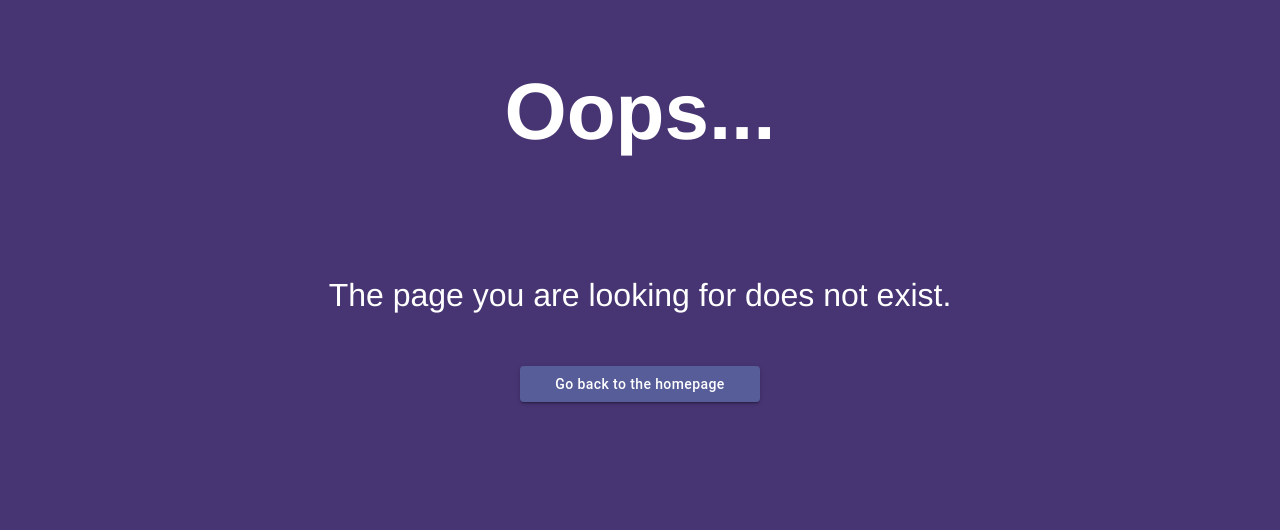
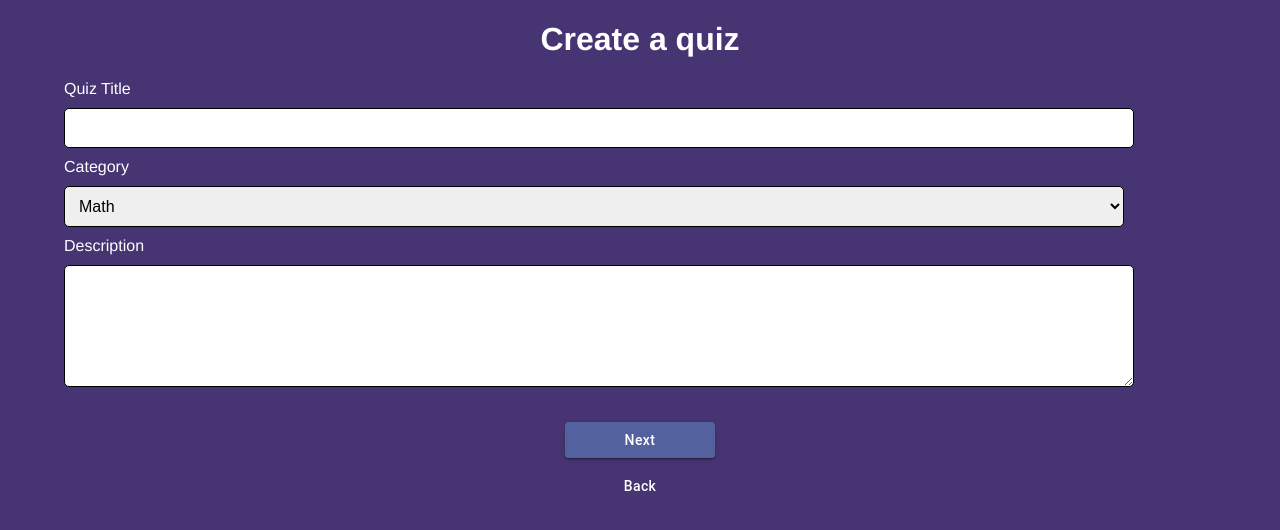
Before and after one commit to Phuc645/ProQuiz, a React (Vite) app in the folder frontend/: page /createquiz in a window 1280 px wide. Shown: the top 530 px of the page. Built offline with nearby package versions, Linux system fonts and the light colour scheme.

Commit message:
Created the Createquiz page
Add CreateQuiz component with styling and form elements

```diff
--- /dev/null
+++ b/frontend/src/CreateQuiz/CreateQuiz.scss
@@ -0,0 +1,51 @@
+@use '../styles/variables' as *;
+
+.create-quiz-container {
+  background-color: $quiz-background-color;
+    display: flex;
+    flex-direction: column;
+    align-items: center;
+    height: 100vh;
+  h1, label {
+    color: $quiz-letter-color;
+  }
+
+  input, textarea {
+    border: 1px solid black;
+    padding: 10px;
+    margin: 10px 0;
+    width: 91%;
+    font-size: 16px;
+    border-radius: 5px;
+  }
+  textarea {
+    height: 100px;
+    resize: vertical;
+  }
+  select {
+    border: 1px solid black;
+    padding: 10px;
+    margin: 10px 0;
+    width: 92%;
+    font-size: 16px;
+    border-radius: 5px;
+  }
+  .create-quiz-form {
+    display: flex;
+    flex-direction: column;
+    width: 90%;
+    margin-left: auto;
+    margin-right: auto;
+  }
+  .create-quiz-actions {
+    display: flex;
+    flex-direction: column;
+    align-items: center;
+    margin-top: 20px;
+    Button, ButtonComponent {
+      width: 150px;
+      margin: 5px 0;
+    }
+  }
+
+}
--- /dev/null
+++ b/frontend/src/CreateQuiz/CreateQuiz.tsx
@@ -0,0 +1,42 @@
+import './CreateQuiz.scss';
+import ButtonComponent from "../Components/ButtonComponent/ButtonComponent.tsx";
+import Button from "@mui/material/Button";
+
+export default function CreateQuiz() {
+    return (
+        <div className="create-quiz-container">
+            <h1>Create a quiz</h1>
+            <div className="create-quiz-form">
+                <label htmlFor="quiz-title">Quiz Title</label>
+                <input type="text" id="quiz-title" name="quiz-title" />
+                <label htmlFor="quiz-description">Category</label>
+                <select id="quiz-category" name="quiz-category">
+                    <option value="math">Math</option>
+                    <option value="literature">Literature</option>
+                    <option value="languages">Languages</option>
+                    <option value="physics">Physics</option>
+                    <option value="chemistry">Chemistry</option>
+                    <option value="biology">Biology</option>
+                    <option value="history">History</option>
+                    <option value="geography">Geography</option>
+                    <option value="laws">Laws</option>
+                    <option value="other">Other</option>
+                </select>
+                <label htmlFor="quiz-description">Description</label>
+                <textarea id="quiz-description" name="quiz-description"></textarea>
+            </div>
+            <div className="create-quiz-actions">
+                <ButtonComponent style={{backgroundColor: "#53629E"}}>
+                    Next
+                </ButtonComponent>
+                <Button
+                    variant="text"
+                    className="new-button"
+                    sx={{ textTransform: 'none', color: '#fff' }}
+                >
+                    Back
+                </Button>
+            </div>
+        </div>
+    );
+}
--- a/frontend/src/QuizResult/QuizResult.tsx
+++ b/frontend/src/QuizResult/QuizResult.tsx
@@ -2,6 +2,7 @@ import './QuizResult.scss'
 import Card from '@mui/material/Card';
 import CardContent from '@mui/material/CardContent';
 import ButtonComponent from '../Components/ButtonComponent/ButtonComponent';
+import Button from "@mui/material/Button";
 
 export default function QuizResult() {
     const items = [
@@ -34,9 +35,13 @@ export default function QuizResult() {
                 <ButtonComponent style={{ backgroundColor: '#7fb8c1' }}>
                         Retake the quiz
                 </ButtonComponent>
-                <ButtonComponent style={{ backgroundColor: 'transparent' }}>
-                        Go back to the homepage
-                </ButtonComponent>
+                <Button
+                    variant="text"
+                    className="new-button"
+                    sx={{ textTransform: 'none', color: '#fff' }}
+                >
+                    Back
+                </Button>
             </div>
         </div>
     );
--- a/frontend/src/main.tsx
+++ b/frontend/src/main.tsx
@@ -10,6 +10,7 @@ import QuizDetails from "./QuizDetails/QuizDetails";
 import Finished from "./Finished/Finished";
 import QuizQuestion from "./QuizQuestion/QuizQuestion.tsx";
 import QuizResult from "./QuizResult/QuizResult.tsx";
+import CreateQuiz from "./CreateQuiz/CreateQuiz.tsx";
 
 const router = createBrowserRouter([
   {
@@ -41,6 +42,10 @@ const router = createBrowserRouter([
          element: <QuizResult />,
     },
     {
+        path: "createquiz",
+        element: <CreateQuiz />,
+    },
+    {
         path: "*",
         element: <NotFound />,
     }
```
